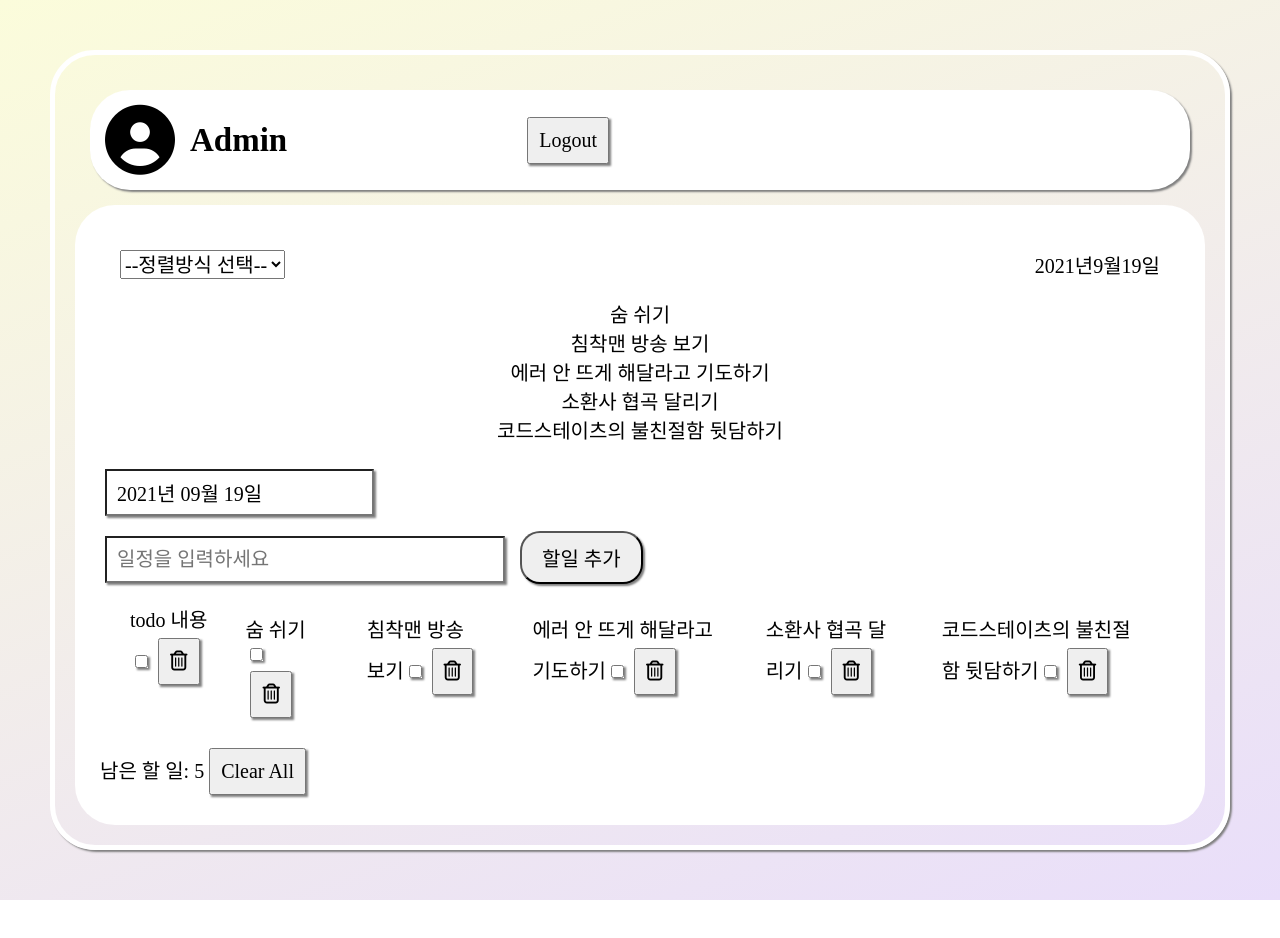
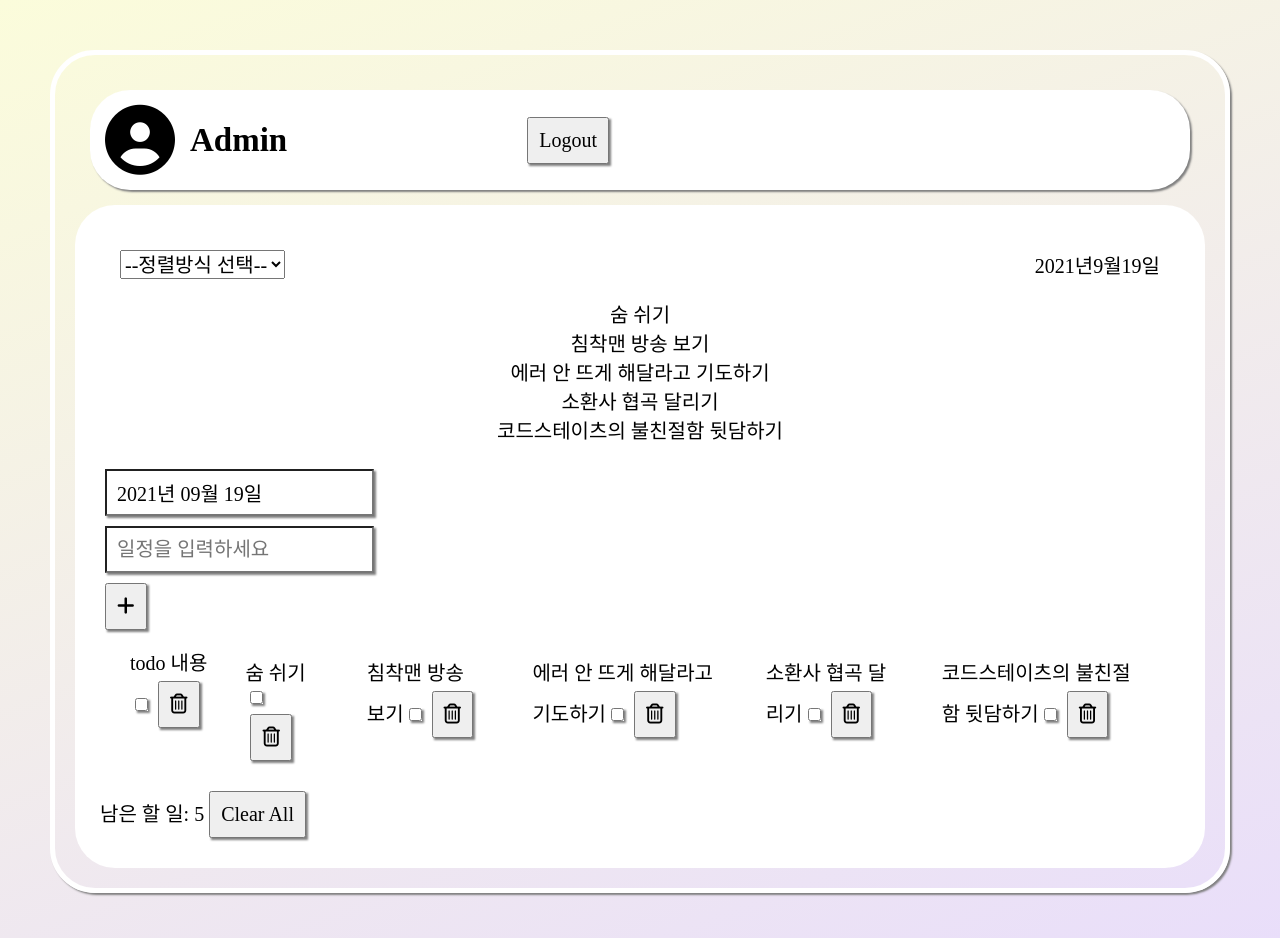
Before and after one commit to lsm6627/codegangster_toto, a React (Create React App) app: page / in a window 1280 px wide. Shown: the top 938 px of the page. Before the commit the page ends 900 px from the top, so only its background shows below. Built offline with nearby package versions, Linux system fonts and the light colour scheme; a web font is replaced by a local one.

Commit message:
MakeTodo 컴포넌트 달력 펼치기 구현과 input 일정 추가 버튼 구현

```diff
--- a/src/component/MakeTodo.js
+++ b/src/component/MakeTodo.js
@@ -2,75 +2,74 @@ import React from 'react';
 import {useState} from 'react';
 import './MakeTodo.css';
 import dummyTodos from '../static/dummyData';
-
-import DatePicker, {registerLocale, rergisterLocale,setDefaultLocale} from "react-datepicker"
+// import shortid from 'shortid';
+import DatePicker, {registerLocale, setDefaultLocale} from "react-datepicker"
+import "react-datepicker/dist/react-datepicker.css";
 import ko from 'date-fns/locale/ko'
 registerLocale('ko', ko)
 
 
 
+const MakeTodo = () => {
 
-const MakeTodo = () => {
-    const[date, setDate] = useState("")
-    const[message, setMessage] = useState("")
-    const[todoList, settodoList] = useState([...dummyTodos]);
+    const [message, setMessage] = useState("")
+    const [todoList, setTodoList] = useState([...dummyTodos]);
+    const [startDate, setStartDate] = useState(new Date());
 
 
-  const [startDate, setStartDate] = useState(new Date());
+const today = new Date();
+const dday = startDate;
+const gap = dday - today.getTime();
+const result = Math.ceil(gap / (1000 * 60 * 60 * 24));
+
 
 const addTodoClick = (event) => {
-    console.log("확인")
+    const todo = {
+        id : 6,
+        d_day : result,
+        content : message,
+        check : false,
+        createdAt : new Date().toLocaleDateString('ko-KR'),
+        updatedAt : new Date().toLocaleDateString('ko-KR')
+    }
 
-    const todo = {};
-    todo.id = 6;
-    todo.d_day = 10;
-    todo.content = message;
-    todo.check = false;
-    todo.createdAt = '2019-02-25T16:17:27.000Z';
-    todo.updatedAt = '2019-02-25T16:17:27.000Z';
+    setTodoList([...todoList, todo]);
+    setMessage("");
+    console.log(todoList)
+}
 
-    settodoList([...todoList, todo]);
-    setMessage("");
-}
 
 const handleChangeMsg = (event) => {
     setMessage(event.target.value);
 }
 
-const Calendar = () => {
-    const [startDate, setStartDate] = useState(new Date());
+return (
+    <div>
+        <div className = "MakeTodo_input">
 
-    return (
-       <DatePicker
-        className = "MakeTodo_Calendar"
+            <DatePicker className = "MakeTodo_input__calendar"
                         selected = {startDate}
                         onChange = {date => setStartDate(date)}
                         locale = {ko}
                         dateFormat="yyyy년 MM월 dd일"
-        minDate = {new Date()}
-        />
-    )
-}
+                        minDate = {new Date()}>
+            </DatePicker>
 
-    return (
-        <div>
-        <Calendar />
 
-        <input
-        className="MakeTodo_input"
-        type = "text"
+        <div className = "MakeTodo_input--message">
+            <input type = "text"
                     value = {message}
                     onChange = {handleChangeMsg}
                     placeholder = "일정을 입력하세요">
             </input>
-
-        <button
-        className = "MakeTodo_submit"
-        onclick = {addTodoClick}>할일 추가
+        </div>
 
 
+            <button className = "MakeTodo_input--submit" onClick = {addTodoClick}>
+                <i className="fas fa-plus"></i>
             </button>
 
+        </div>
     </div>
 )
 }
```
Lines whose indentation alone changed are shown as unchanged.
